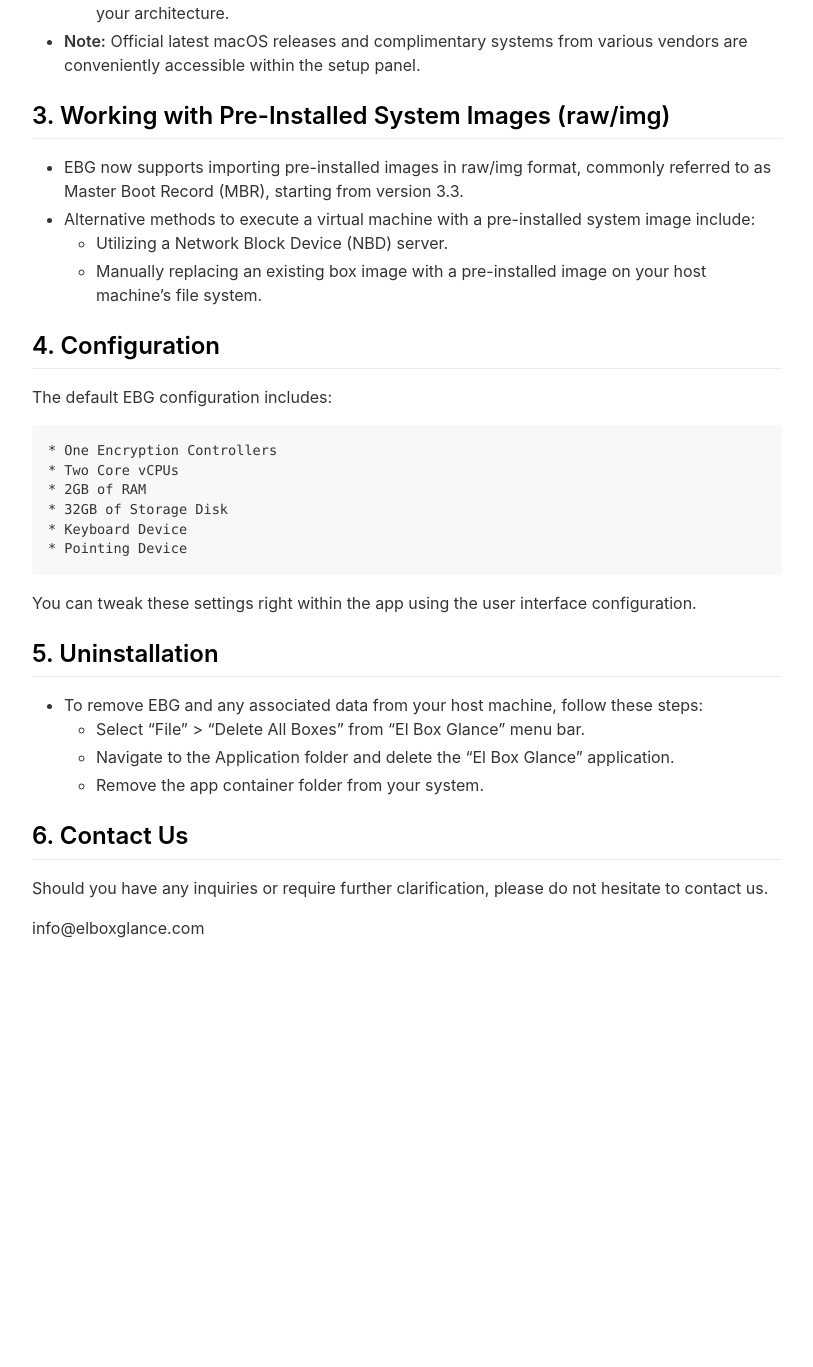
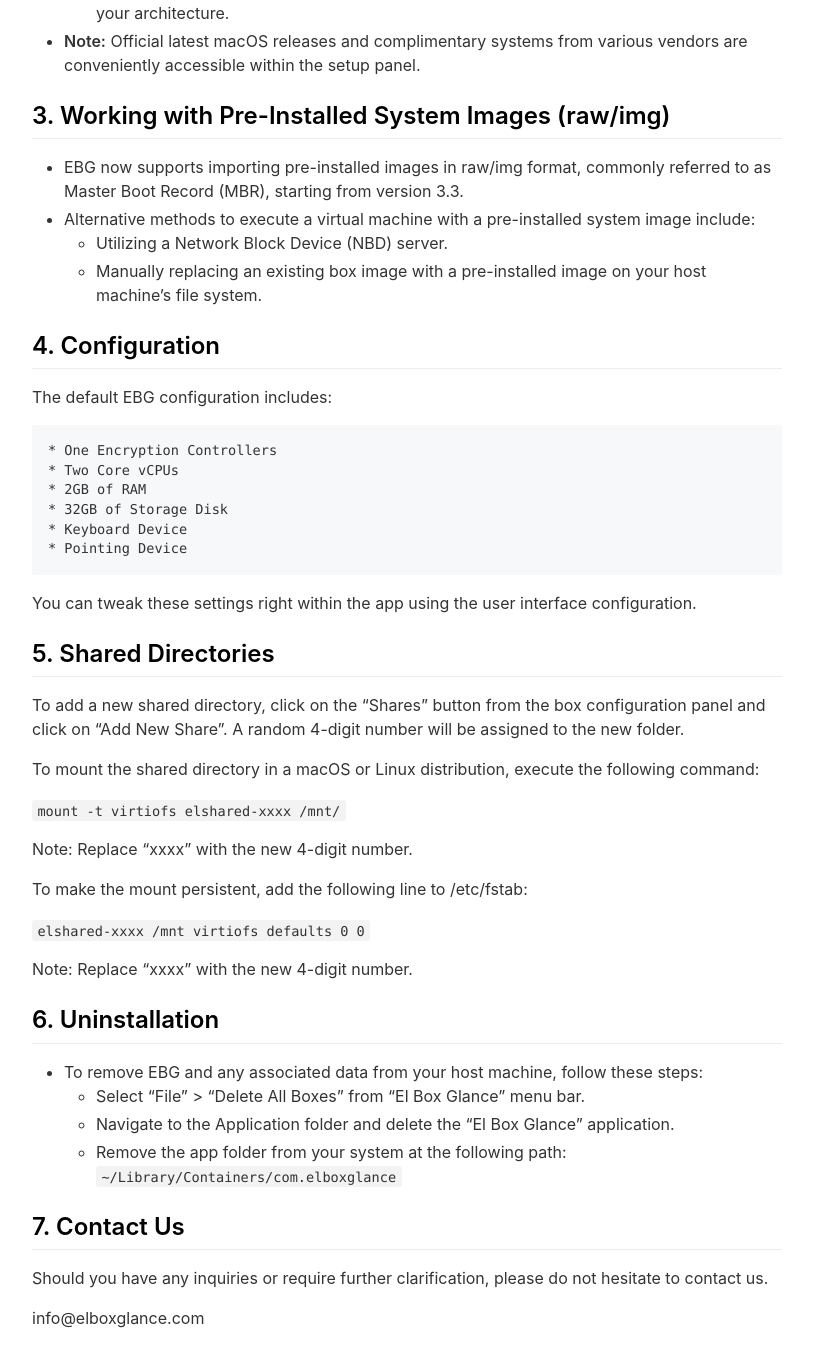
Before and after one commit to i3bit/ebg, a Jekyll site: the page built from _pages/guide.md, in a window 1280 px wide and 1400 px high, scrolled down 731 px. Shown: the top 1367 px of the window, without its empty margins (233-1046 px from the left). Built offline with Jekyll 4.4.1, drawn with Linux system fonts in a browser that asks for light colours; nearby versions of some CDN libraries; before the commit the page ends 1741 px from its top, so only the background shows below that; some of the changed text lies outside the part shown.

Commit message:
Update guide.md

```diff
--- a/_pages/guide.md
+++ b/_pages/guide.md
@@ -5,7 +5,7 @@ include_in_header: true
 ---
 
 **Last updated**
-April 14, 2025
+Oct 4, 2025
 
 ## Guide
 This guide explains the basic operations of EBG: El Box Glance.
@@ -47,14 +47,30 @@ The default EBG configuration includes:
 
 You can tweak these settings right within the app using the user interface configuration.
 
-## 5. Uninstallation
+## 5. Shared Directories
+
+To add a new shared directory, click on the "Shares" button from the box configuration panel and click on "Add New Share". A random 4-digit number will be assigned to the new folder.
+
+To mount the shared directory in a macOS or Linux distribution, execute the following command:
+
+`mount -t virtiofs elshared-xxxx /mnt/`
+
+Note: Replace "xxxx" with the new 4-digit number.
+
+To make the mount persistent, add the following line to /etc/fstab:
+
+`elshared-xxxx	/mnt	virtiofs	defaults	0	0`
+
+Note: Replace "xxxx" with the new 4-digit number.
+
+## 6. Uninstallation
 
 * To remove EBG and any associated data from your host machine, follow these steps:
     * Select "File" > "Delete All Boxes" from "El Box Glance" menu bar.
     * Navigate to the Application folder and delete the "El Box Glance" application.
-    * Remove the app container folder from your system.
+    * Remove the app folder from your system at the following path: `~/Library/Containers/com.elboxglance`
 
-## 6. Contact Us
+## 7. Contact Us
 
 Should you have any inquiries or require further clarification, please do not hesitate to contact us.
 
```
